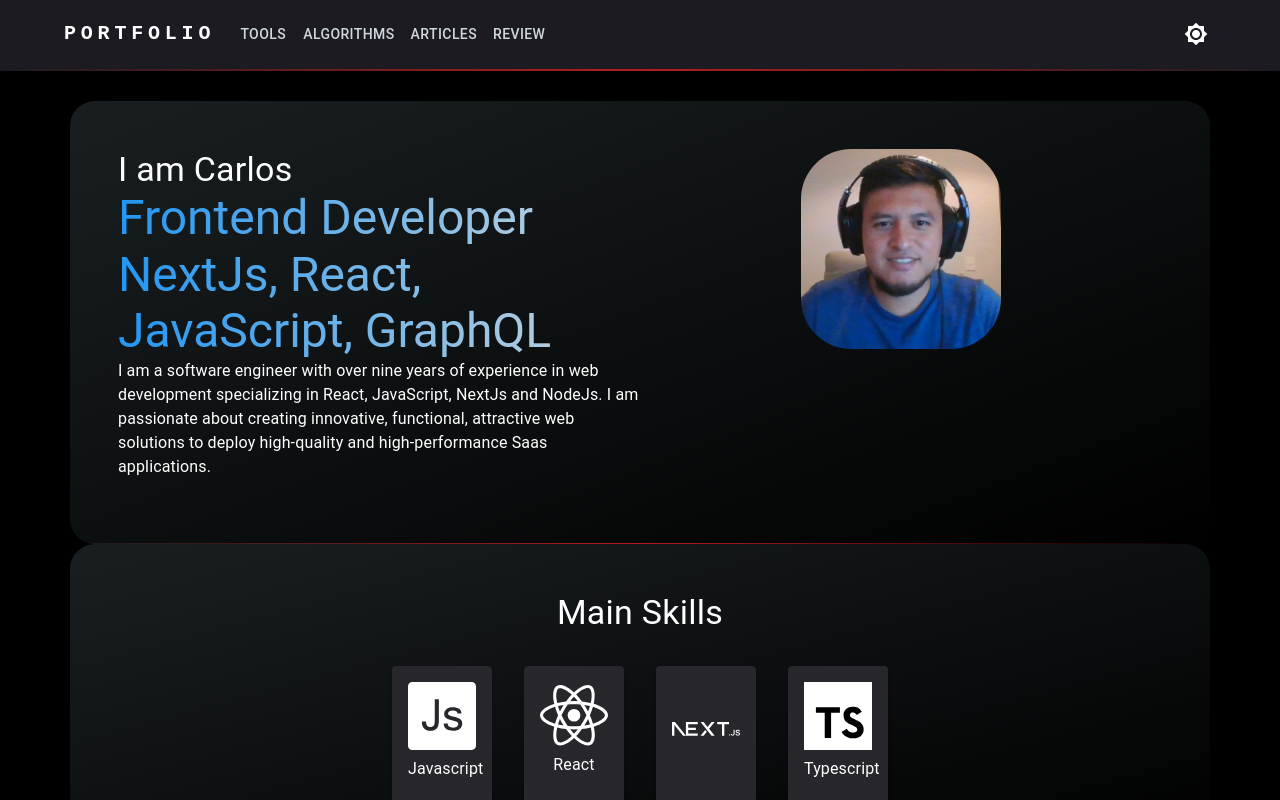
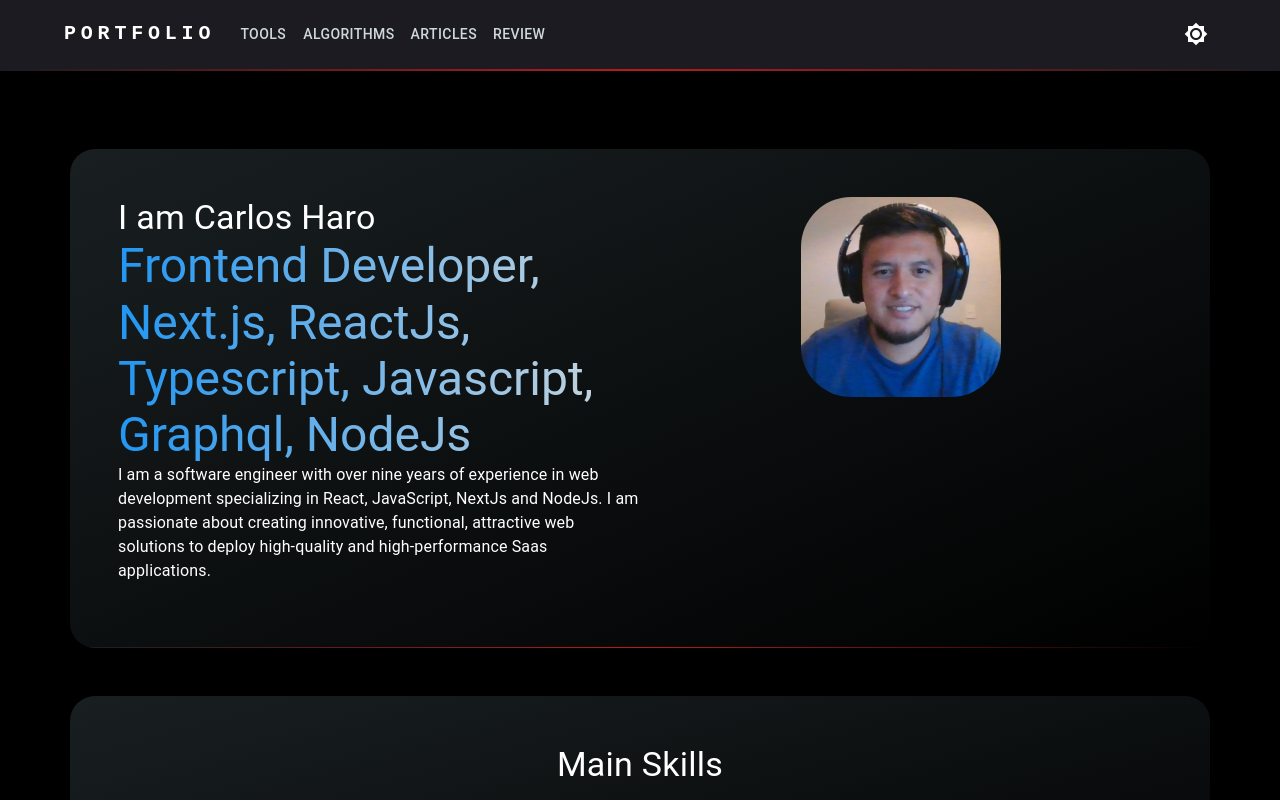
Before and after one commit to carlosharo/portfolio, a Next.js app: page / in a window 1280 px wide. Shown: the top 800 px of the page. Built offline with nearby package versions, Linux system fonts and the light colour scheme.

Commit message:
PT-0520: add context to personal info and skills

```diff
--- a/app/_commons/_mocks/portfolio.js
+++ /dev/null
@@ -1,10 +0,0 @@
-import { JavaScript, NextJs, Reactjs, Typescript } from '../_icons';
-
-export const portfolio = {
-    mainSkills: [
-        { name: 'Javascript', icon: <JavaScript />, progress: null },
-        { name: 'React', icon:<Reactjs/>, progress: null },
-        { name: '', icon: <NextJs />, progress: null },
-        { name: 'Typescript', icon: <Typescript />, progress: null },
-    ]
-}
--- /dev/null
+++ b/app/_commons/_mocks/portfolio.tsx
@@ -0,0 +1,37 @@
+import { JavaScript, NextJs, Reactjs, Typescript } from '../_icons';
+
+export interface portfolioProps {
+    personalInfo: {
+        intro: string;
+        name: string;
+        teach: string;
+        description: string;
+    };
+    skills: {
+        title: string;
+        primary: {
+            name: string;
+            icon: any;
+            progress: any;
+        }[];
+    };
+}
+
+export const portfolio = {
+    personalInfo: {
+        intro: 'I am',
+        name: 'Carlos Haro',
+        teach: 'Frontend Developer, Next.js, ReactJs, Typescript, Javascript, Graphql, NodeJs',
+        description: 'I am a software engineer with over nine years of experience in web development specializing in React, JavaScript, NextJs and NodeJs. I am passionate about creating innovative, functional, attractive web solutions to deploy high-quality and high-performance Saas applications.'
+    },
+    skills: {
+        title: 'Main Skills',
+        primary: [
+            { name: 'Javascript', icon: <JavaScript />, progress: null },
+            { name: 'React', icon:<Reactjs/>, progress: null },
+            { name: '', icon: <NextJs />, progress: null },
+            { name: 'Typescript', icon: <Typescript />, progress: null },
+        ]
+    },
+
+}
--- a/app/_components/PTCard/index.tsx
+++ b/app/_components/PTCard/index.tsx
@@ -18,6 +18,7 @@
                 borderBottom: '1px solid transparent',
                 borderImage: `linear-gradient(0.25turn, rgba(0, 0, 0, 0), ${theme.palette.primary.light}, ${theme.palette.background.default})`,
                 borderImageSlice: 1,
+                my: { xs: 2, md: 4, lg: 6 },
             }}
             {...props}
         >
--- a/app/_components/PersonalInfo/index.tsx
+++ b/app/_components/PersonalInfo/index.tsx
@@ -1,25 +1,29 @@
 'use client'
 import { Grid, Typography, useTheme } from "@mui/material";
 import { PTCardContainer, PTGridContainer, PTImage } from "..";
+import { useContext } from "react";
+import { PortfolioContext } from "@/app/_context/ContextProvider";
+
 
 export const PersonalInfo = () => {
     const theme = useTheme();
+    const portfolio = useContext(PortfolioContext);
+    const { intro, name, teach, description } = portfolio?.personalInfo;
     return (
         <PTCardContainer >
             <PTGridContainer>
-                <Grid md={6}>
-                    <Typography variant='h4'>I am Carlos </Typography>
+                <Grid md={6} item>
+                    <Typography variant='h4'>{`${intro} ${name}`}</Typography>
                     <Typography variant='h3' sx={{
                         backgroundImage: `linear-gradient(90deg, ${theme.palette.secondary.light}, ${theme.palette.primary.contrastText})`,
                         backgroundClip: 'text',
                         WebkitTextFillColor: 'transparent',
-                    }}>Frontend Developer  NextJs, React, JavaScript, GraphQL</Typography>
+                    }}>{teach}</Typography>
                     <Typography paragraph>
-                    I am a software engineer with over nine years of experience in web development specializing in React, JavaScript, NextJs and NodeJs.
-                    I am passionate about creating innovative, functional, attractive web solutions to deploy high-quality and high-performance Saas applications.
+                        {description}
                     </Typography>
                 </Grid>
-                <Grid md={6}>
+                <Grid md={6} item>
                     <PTImage src='./me.jpeg' alt='avatar' style={{ borderRadius: '25%', maxWidth: 200, minWidth: 200 }} />
                 </Grid>
             </PTGridContainer>
--- a/app/_components/Skills/index.tsx
+++ b/app/_components/Skills/index.tsx
@@ -1,7 +1,8 @@
+'use client'
 import { Grid, Stack, Typography } from "@mui/material";
-import { portfolio } from "../../_commons/_mocks";
 import { PTCard, PTCardContainer, PTCardContent, PTGridContainer } from "..";
-import { ReactNode } from "react";
+import { ReactNode, useContext } from "react";
+import { PortfolioContext } from "@/app/_context/ContextProvider";
 
 interface PTSkillsProps {
     name: string;
@@ -13,18 +14,20 @@
         <PTCard>
             <PTCardContent sx={{ width: { xs: 'auto', md: '100px' } }}>
                 {icon}
-                <Typography align='center' sx={{fontSize: {xs: 'small', md: 'medium'}}}>{name}</Typography>
+                <Typography align='center' sx={{ fontSize: { xs: 'small', md: 'medium' } }}>{name}</Typography>
             </PTCardContent>
         </PTCard>
     );
 }
 
 export const Skills = () => {
+    const portfolio = useContext(PortfolioContext);
+    const { skills: { title, primary } } = portfolio;
     return (
         <PTCardContainer>
             <PTGridContainer>
                 <Grid xs={12}>
-                    <Typography variant='h4' align="center">Main Skills</Typography>
+                    <Typography variant='h4' align="center">{ title }</Typography>
                 </Grid>
                 <Stack
 
@@ -32,7 +35,7 @@
                     justifyContent='center'
                     spacing={{ xs: 1, md: 4 }}
                 >
-                    {portfolio.mainSkills.map((skill, i) => <Skill key={i} {...skill} />)}
+                    {primary.map((skill, i) => <Skill key={i} {...skill} />)}
                 </Stack>
             </PTGridContainer>
         </PTCardContainer>
--- /dev/null
+++ b/app/_context/ContextProvider.tsx
@@ -0,0 +1,20 @@
+'use client'
+import React, { createContext, useState } from 'react';
+import { portfolioProps } from '../_commons/_mocks';
+import { portfolio } from '../_commons/_mocks';
+
+interface ContextProviderProps {
+    children: React.ReactNode;
+}
+
+export const PortfolioContext = createContext<portfolioProps>(portfolio);
+
+export const ContextProvider = ({ children }: ContextProviderProps) => {
+    const [state, setState] = useState<portfolioProps>(portfolio);
+
+    return (
+        <PortfolioContext.Provider value={state}>
+            {children}
+        </PortfolioContext.Provider>
+    );
+};
--- a/app/_layout/Header/Components/HeaderMobile.tsx
+++ b/app/_layout/Header/Components/HeaderMobile.tsx
@@ -1,9 +1,8 @@
-import { Box, IconButton, Menu, MenuItem, MenuList, Typography } from "@mui/material";
+import { Box, IconButton, Typography } from "@mui/material";
 import MenuIcon from '@mui/icons-material/Menu';
 import { Key } from "react";
 import Link from "next/link";
 import { PTMenu, PTMenuItem } from "@/app/_components";
-
 
 interface HeaderMobileProps {
     handleOpenNavMenu: (event: React.MouseEvent<HTMLElement>) => void;
--- a/app/layout.tsx
+++ b/app/layout.tsx
@@ -3,7 +3,7 @@
 import { FooterLayout, HeaderLayout } from "./_layout";
 import { CustomTheme } from "./theme";
 import { Container, useTheme } from "@mui/material";
-import { PTGridContainer } from "./_components";
+import { ContextProvider } from "./_context/ContextProvider";
 
 export default function RootLayout({
   children,
@@ -15,11 +15,16 @@
     <html lang="en">
       <body>
         <CustomTheme>
+          <ContextProvider>
           <HeaderLayout />
-          <Container maxWidth='lg' sx={{ padding: { xs: '15px', md: '30px' } }}>
+          <Container maxWidth='lg' sx={{
+            padding: { xs: '15px', md: '30px' },
+            minHeight: '100vh',
+          }}>
             {children}
           </Container>
           <FooterLayout />
+          </ContextProvider>
         </CustomTheme>
       </body>
     </html>
--- a/app/theme.tsx
+++ b/app/theme.tsx
@@ -1,5 +1,5 @@
 import { CssBaseline, ThemeProvider, createTheme } from "@mui/material";
-import { blue, blueGrey, deepPurple, green, red } from "@mui/material/colors";
+import { blue, blueGrey, green, red } from "@mui/material/colors";
 import { ReactNode, createContext, useMemo, useState } from "react";
 
 interface CustomThemeProps {
```
Also changed, not shown: .eslintrc.json.
